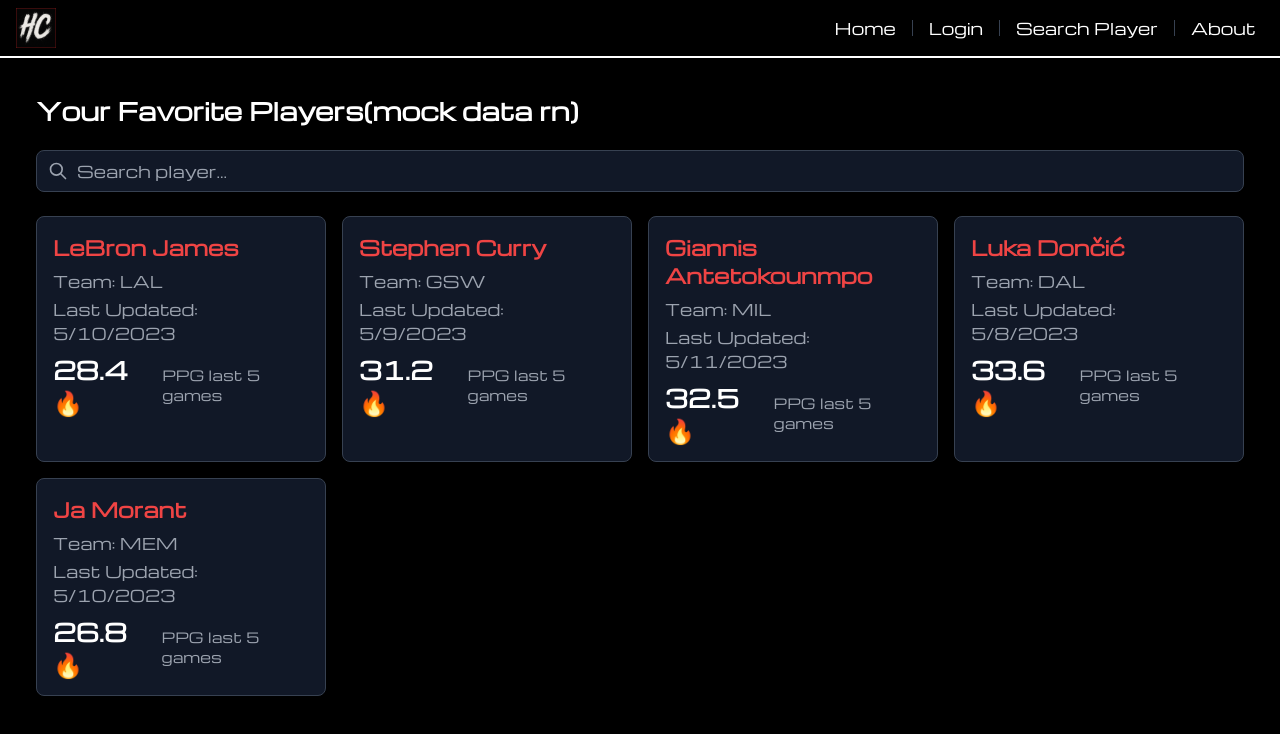
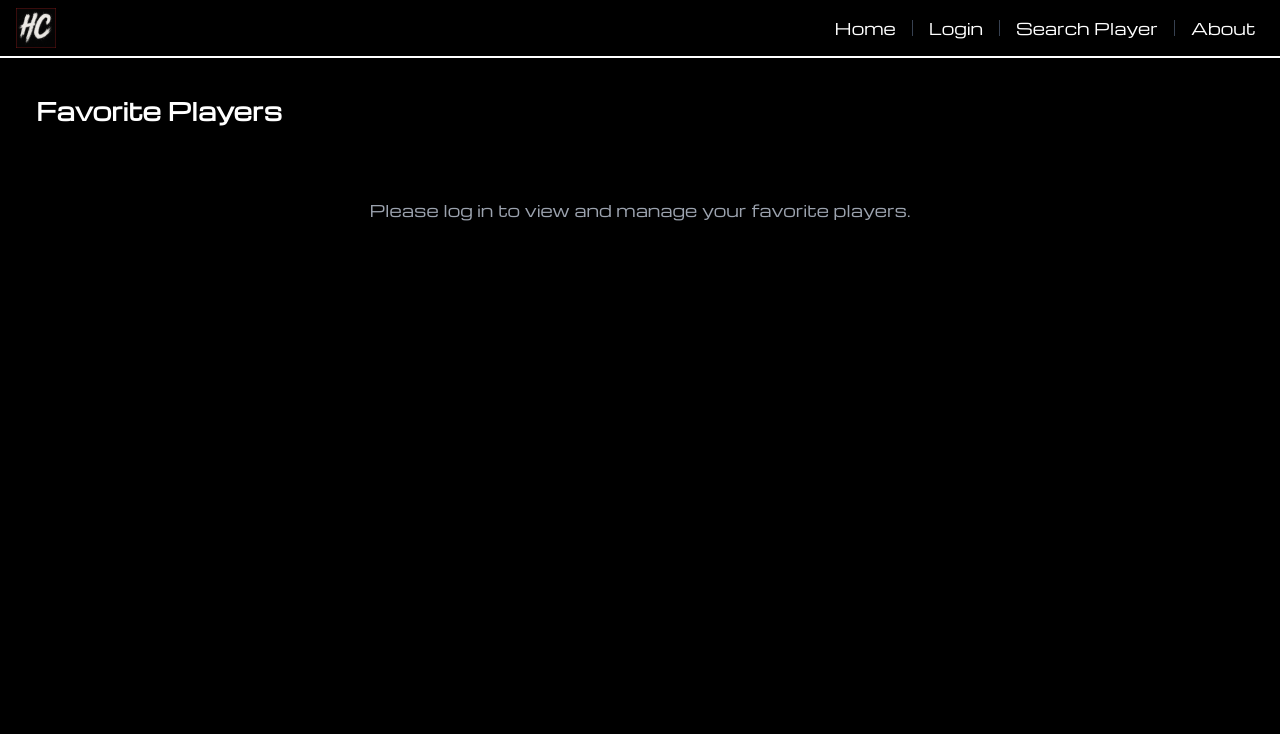
Before and after one commit to WilliamBu1/heatcheck-frontend, a React (Vite) app: page /favorites in a window 1280 px wide. Shown: the top 734 px of the page. Built offline with nearby package versions, Linux system fonts and the light colour scheme.

Commit message:
updated favs

```diff
--- a/src/components/FavoritePlayerCard.jsx
+++ b/src/components/FavoritePlayerCard.jsx
@@ -15,12 +15,7 @@
       }}
     >
       <h2 className="text-xl font-bold text-red-500 mb-2">{player.PLAYER_NAME}</h2>
-      <p className="text-gray-400 mb-1">Team: {player.TEAM}</p>
-      <p className="text-gray-400 mb-1">Last Updated: {new Date(player.GAME_DATE).toLocaleDateString()}</p>
-      <div className="mt-2 flex items-center">
-        <span className="text-2xl font-bold">{player.PTS_AVG_LAST_5} 🔥</span>
-        <span className="ml-2 text-sm text-gray-400">PPG last 5 games</span>
-      </div>
+      <p>make some api call to get the player stats then display them here</p>
     </div>
   );
 };
--- a/src/pages/favorites.jsx
+++ b/src/pages/favorites.jsx
@@ -1,87 +1,118 @@
 import React, { useState, useEffect } from 'react'
 import FavSearch from '../components/fav_search';
 import FavoritePlayerCard from '../components/FavoritePlayerCard';
+import { useAuth } from '../context/AuthContext';
+import { getFavorites } from '../api_calls/favoritesService';
 
 const Favorites = () => {
   const [searchTerm, setSearchTerm] = useState('');
   const [isLoaded, setIsLoaded] = useState(false);
+  const [favoritePlayers, setFavoritePlayers] = useState([]);
+  const [isLoading, setIsLoading] = useState(true);
+  const [error, setError] = useState(null);
+  const { isAuthenticated, token, user } = useAuth();
 
-  // Hardcoded favorite players data
-  const favoritePlayers = [
-    {
-      PLAYER_NAME: "LeBron James",
-      GAME_DATE: "2023-05-10",
-      PTS_AVG_LAST_5: 28.4,
-      TEAM: "LAL"
-    },
-    {
-      PLAYER_NAME: "Stephen Curry",
-      GAME_DATE: "2023-05-09",
-      PTS_AVG_LAST_5: 31.2,
-      TEAM: "GSW"
-    },
-    {
-      PLAYER_NAME: "Giannis Antetokounmpo",
-      GAME_DATE: "2023-05-11",
-      PTS_AVG_LAST_5: 32.5,
-      TEAM: "MIL"
-    },
-    {
-      PLAYER_NAME: "Luka Dončić",
-      GAME_DATE: "2023-05-08",
-      PTS_AVG_LAST_5: 33.6,
-      TEAM: "DAL"
-    },
-    {
-      PLAYER_NAME: "Ja Morant",
-      GAME_DATE: "2023-05-10",
-      PTS_AVG_LAST_5: 26.8,
-      TEAM: "MEM"
-    }
-  ];
+  // Fetch favorite players from API
+  useEffect(() => {
+    const fetchFavorites = async () => {
+      if (!isAuthenticated || !token) {
+        setError('Please log in to view your favorites');
+        setIsLoading(false);
+        return;
+      }
+
+      try {
+        setIsLoading(true);
+        setError(null);
+        const favorites = await getFavorites(token);
+
+        // Map favorites to the format expected by FavoritePlayerCard
+        const formattedFavorites = favorites.map(fav => ({
+          PLAYER_NAME: fav.playerName,
+
+        }));
+
+        setFavoritePlayers(formattedFavorites);
+      } catch (err) {
+        console.error('Error fetching favorites:', err);
+        setError('Failed to load favorites. Please try again later.');
+      } finally {
+        setIsLoading(false);
+      }
+    };
+
+    fetchFavorites();
+  }, [isAuthenticated, token]);
 
   // Filter players based on search term
   const filteredPlayers = favoritePlayers.filter(player =>
     player.PLAYER_NAME.toLowerCase().includes(searchTerm.toLowerCase())
   );
 
+  // Animation effect when search changes
   useEffect(() => {
-    // Reset animation state
     setIsLoaded(false);
-
-    // Delay to ensure DOM is ready before animations start
     const timer = setTimeout(() => {
       setIsLoaded(true);
     }, 100);
+    return () => clearTimeout(timer);
+  }, [searchTerm]);
 
-    return () => clearTimeout(timer);
-  }, [searchTerm]); // Re-trigger animation when search changes
+  // Display different content based on authentication status and loading state
+  const renderContent = () => {
+    if (!isAuthenticated) {
+      return <p className="text-gray-400 py-12 text-center">Please log in to view and manage your favorite players.</p>;
+    }
+
+    if (isLoading) {
+      return (
+        <div className="flex justify-center items-center py-12">
+          <div className="animate-spin h-10 w-10 border-4 border-red-500 rounded-full border-t-transparent"></div>
+        </div>
+      );
+    }
+
+    if (error) {
+      return <p className="text-red-400 py-12 text-center">{error}</p>;
+    }
+
+    if (favoritePlayers.length === 0) {
+      return <p className="text-gray-400 py-12 text-center">You haven't added any favorite players yet.</p>;
+    }
+
+    return (
+      <div className="grid grid-cols-1 md:grid-cols-2 lg:grid-cols-4 gap-4">
+        {filteredPlayers.map((player, index) => (
+          <FavoritePlayerCard
+            key={player.PLAYER_NAME}
+            player={player}
+            index={index}
+            isLoaded={isLoaded}
+          />
+        ))}
+      </div>
+    );
+  };
 
   return (
     <div className="min-h-screen bg-black text-white p-4 font-michroma">
-      <h1 className="text-2xl font-bold mb-6">Your Favorite Players(mock data rn)</h1>
+      <h1 className="text-2xl font-bold mb-6">
+        {isAuthenticated ? `${user?.username}'s Favorite Players` : 'Favorite Players'}
+      </h1>
 
-      {/* Search Bar Component */}
-      <FavSearch
-        searchTerm={searchTerm}
-        setSearchTerm={setSearchTerm}
-      />
+      {isAuthenticated && (
+        <FavSearch
+          searchTerm={searchTerm}
+          setSearchTerm={setSearchTerm}
+        />
+      )}
 
       {/* Player cards */}
       <div className="mt-6">
-        {filteredPlayers.length > 0 ? (
-          <div className="grid grid-cols-1 md:grid-cols-2 lg:grid-cols-4 gap-4">
-            {filteredPlayers.map((player, index) => (
-              <FavoritePlayerCard
-                key={index}
-                player={player}
-                index={index}
-                isLoaded={isLoaded}
-              />
-            ))}
-          </div>
+        {filteredPlayers.length === 0 && !isLoading && !error && isAuthenticated ? (
+          <p className="text-gray-400">No matching players found.</p>
         ) : (
-          <p className="text-gray-400">No matching players found.</p>
+          renderContent()
         )}
       </div>
     </div>
```
